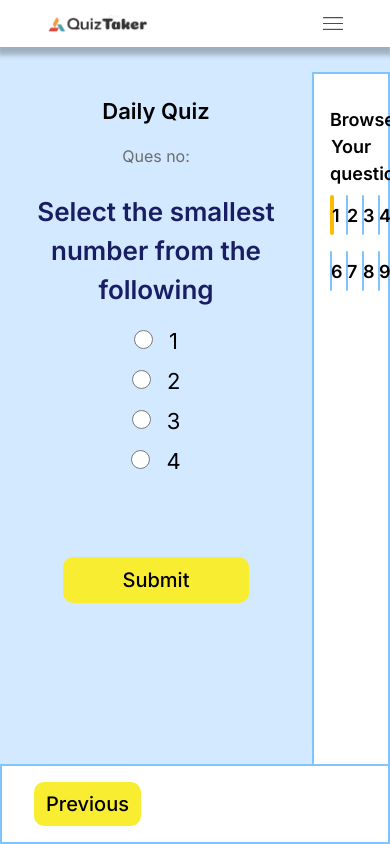
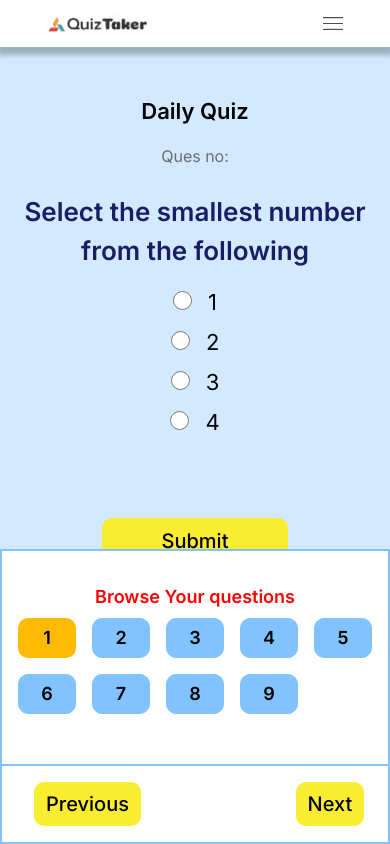
Before and after one commit to GovTeam/quiz-app-next, a Next.js app: page /questions/0 in a window 390 px wide. Built offline with nearby package versions, Linux system fonts and the light colour scheme; no server answers.

Commit message:
responsive

```diff
--- a/src/app/questions/page.module.css
+++ b/src/app/questions/page.module.css
@@ -77,3 +77,26 @@
   margin: 0 0 1rem 0;
   padding: 0 0 0 30%;
 }
+@media screen and (max-width: 464px) {
+  .cont2 {
+    padding: 3rem 1rem 1rem 1rem;
+    width: 100%;
+  }
+  .match1 {
+    display: flex;
+    padding: 0% 0% 5% 1%;
+  }
+  .matchCol1 {
+    width: 50%;
+    font-size: 24px;
+    font-weight: 500;
+    text-align: left;
+    margin: 0 0 1rem 0;
+    padding: 0 0 0 2%;
+  }
+  .matchCol2 {
+    width: 50%;
+    margin: 0 0 1rem 0;
+    padding: 0 0 0 2%;
+  }
+}
--- a/src/components/QuestionTypes/page.module.css
+++ b/src/components/QuestionTypes/page.module.css
@@ -101,3 +101,29 @@
   font-size: 19px;
   margin: 0 0 1.5rem 0;
 }
+@media screen and (max-width: 464px) {
+  .match1 {
+    display: flex;
+    padding: 0% 0% 0% 1%;
+  }
+  .col2t {
+    font-size: 20px;
+    font-weight: 500;
+    text-align: left;
+    margin: 0 0 1rem 0;
+    width: 70%;
+  }
+  .matchCol2 {
+    width: 40%;
+    margin: 0 0 1rem 0;
+    padding: 0 0 0 1%;
+  }
+  .matchCol1 {
+    width: 50%;
+    font-size: 24px;
+    font-weight: 500;
+    text-align: left;
+    margin: 0 0 1rem 0;
+    padding: 0 0 0 0%;
+  }
+}
--- a/src/components/bottomPane/BottomPane.module.css
+++ b/src/components/bottomPane/BottomPane.module.css
@@ -27,10 +27,24 @@
   border-radius: 10px;
   padding: 5px 12px 5px 12px;
 }
-.nextBtn:hover{
-    background-color: #fff897;
+.nextBtn:hover {
+  background-color: #fff897;
 }
 
-.prevBtn:hover{
-    background-color: #fff897;
+.prevBtn:hover {
+  background-color: #fff897;
 }
+
+@media screen and (max-width: 464px) {
+  .container {
+    width: 100vw;
+    position: fixed;
+    bottom: 0;
+    height: 5rem;
+    background-color: white;
+    border: solid 2px #81c3ff;
+    padding: 1rem 2rem 1rem 2rem;
+    display: flex;
+    gap: 48%;
+  }
+}
--- a/src/components/sidepane/Sidepane.module.css
+++ b/src/components/sidepane/Sidepane.module.css
@@ -42,13 +42,33 @@
   cursor: pointer;
 }
 
-.current{
+.current {
   background-color: #fcba03;
   border: none;
   border: solid 2px #fcba03;
 }
 
-.answered{
+.answered {
   background-color: #0fd132;
   border: none;
 }
+
+@media screen and (max-width: 464px) {
+  .container {
+    width: 100%;
+    position: fixed;
+    right: 0;
+    top: 65%;
+    height: 30vh;
+    background-color: white;
+    border: solid 2px #81c3ff;
+    padding: 2rem 1rem 2rem 1rem;
+  }
+  .head1 {
+    font-size: 18px;
+    color: red;
+    font-weight: 600;
+    text-align: center;
+    margin: 0 0 0.5rem 0;
+  }
+}
```
